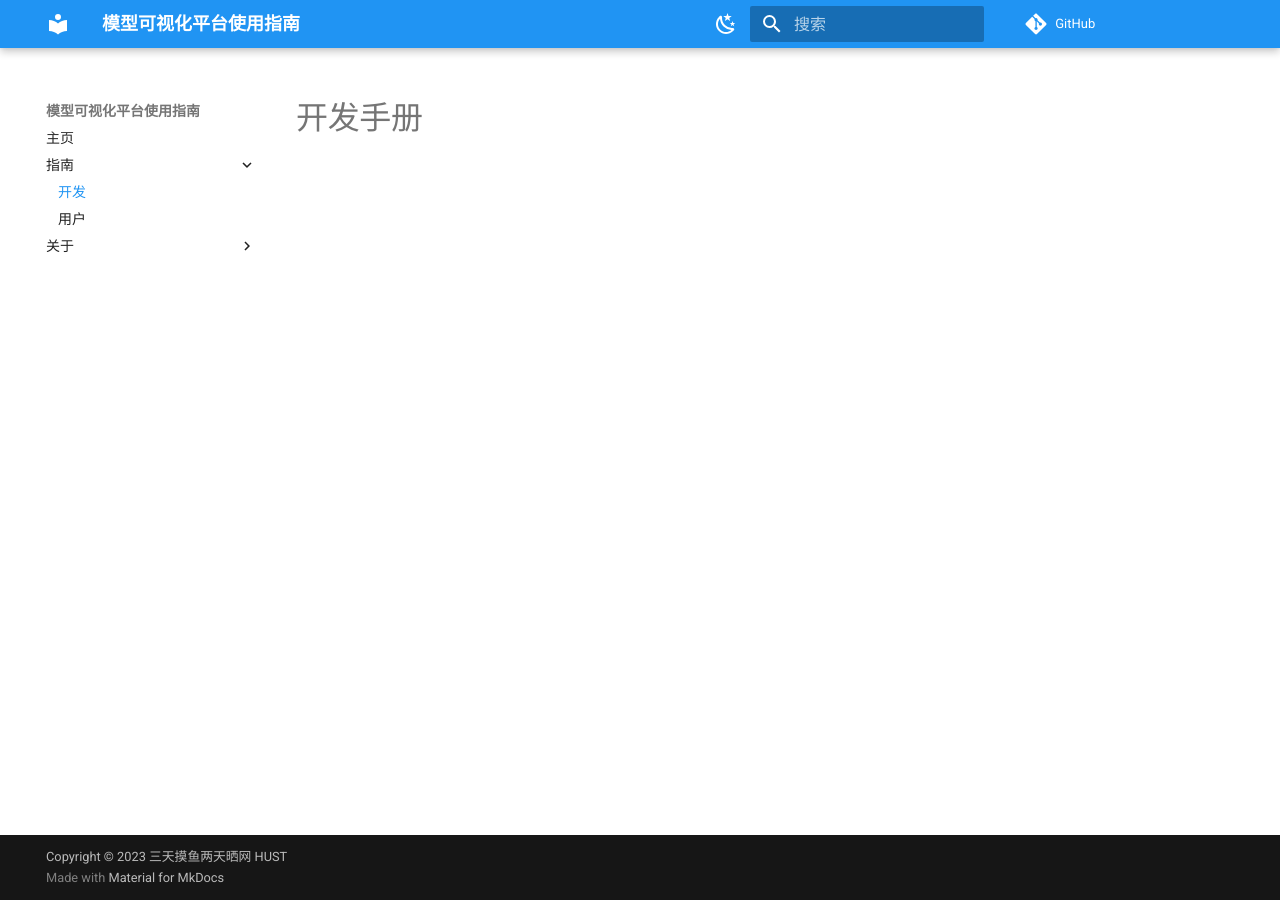
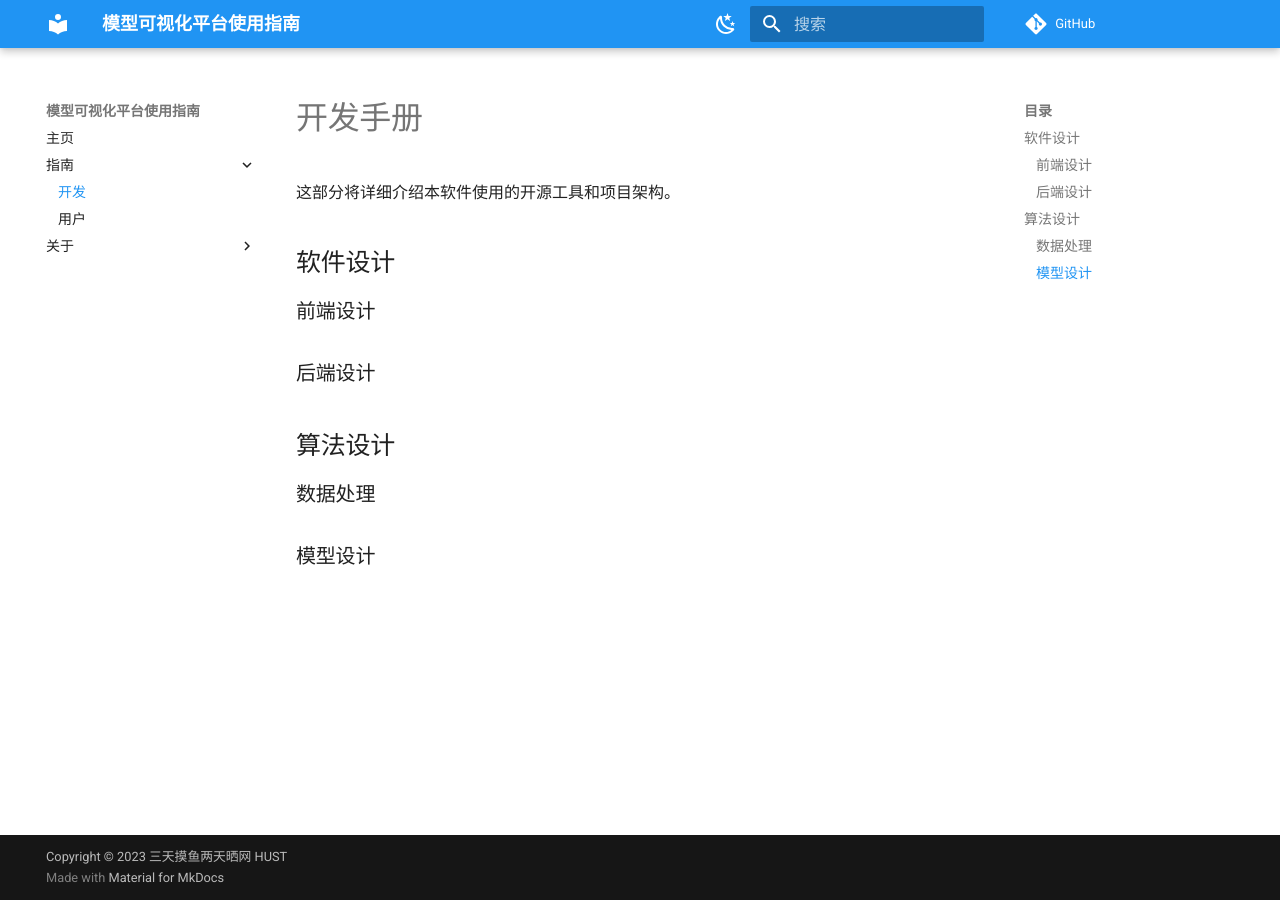
Before and after one commit to genshin-impart/demo-doc, an MkDocs documentation site: the page built from docs/dev/summarize.md, in a window 1280 px wide. Built offline with MkDocs 1.6.1 and Material for MkDocs 9.7.7, drawn with Linux system fonts in a browser that asks for light colours.

Commit message:
doc: 添加开发手册框架

```diff
--- a/docs/dev/summarize.md
+++ b/docs/dev/summarize.md
@@ -1 +1,15 @@
 # 开发手册
+
+这部分将详细介绍本软件使用的开源工具和项目架构。
+
+## 软件设计
+
+### 前端设计
+
+### 后端设计
+
+## 算法设计
+
+### 数据处理
+
+### 模型设计
```
